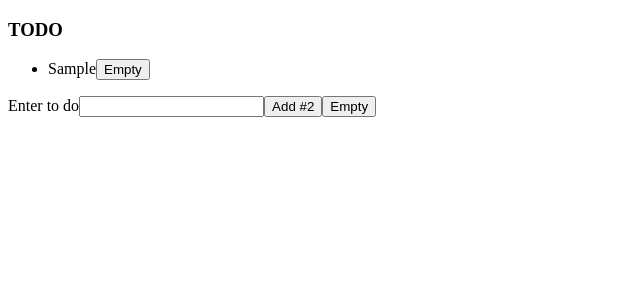
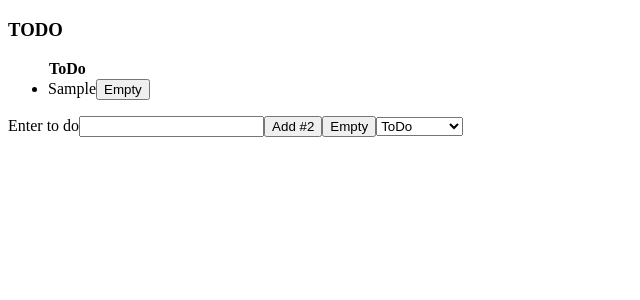
Before and after one commit to abhishtack/todoApp, a React (Create React App) app: page / in a window 1280 px wide. Both pictures are taken after typing "Sample" into the empty fields and a click on the button "Empty". Shown: the top 300 px of the page, without its empty margins (0-640 px from the left). Built offline with nearby package versions, Linux system fonts and the light colour scheme.

Commit message:
Create ProductCategoryRow and CategoryRow classes for showing the associated category with their items

```diff
--- a/src/App.js
+++ b/src/App.js
@@ -1,16 +1,29 @@
 import React from 'react';
 
+/**
+ *
+ *
+ * @class TodoApp
+ * @extends {React.Component}
+ */
 class TodoApp extends React.Component {
     constructor(props) {
         super(props);
         this.state = {
             items: [],
-            text: ''
+            text: '',
+            selectValue: 'ToDo'
         };
     }
 
+    // Set iput value in state
     handleChange = (e) => {
         this.setState({text: e.target.value});
+    }
+
+    // Set dropdown value in state
+    handleChangeDropDown = (e) => {
+        this.setState({selectValue: e.target.value});
     }
 
     // Empty ToDo
@@ -21,10 +34,12 @@ class TodoApp extends React.Component {
     // Add item in ToDo
     handleSubmit = (e) => {
         const text = this.state.text;
+        const selectCategory = this.state.selectValue;
         e.preventDefault();
         if (!text.length) {
             return;
         }
+        // Check existing todo
         const ifExist = (this.state.items.find(item => item.text === text));
         if (ifExist) {
             alert('Exist');
@@ -32,7 +47,8 @@ class TodoApp extends React.Component {
         }
         const newItem = {
             text: text,
-            id: Date.now()
+            id: Date.now(),
+            selectCategory
         };
         this.setState(state => ({
             items: state
@@ -67,26 +83,84 @@ class TodoApp extends React.Component {
                     <button onClick={this.emptyTodo}>
                         Empty
                     </button>
+                    <select value={this.state.selectValue} onChange={this.handleChangeDropDown}>
+                        <option value="ToDO">ToDo</option>
+                        <option value="InProgress">InProgress</option>
+                        <option value="Completed">Completed</option>
+                    </select>
                 </form>
             </div>
         );
     }
 }
 
+/**
+ *
+ *
+ * @class ProductCategoryRow
+ * @extends {React.Component}
+ * It will shows the category as a header
+ */
+class ProductCategoryRow extends React.Component {
+    render() {
+        const category = this.props.category;
+        return (
+            <tr>
+                <th colSpan="2">
+                    {category}
+                </th>
+            </tr>
+        );
+    }
+}
+
+/**
+ *
+ *
+ * @class CategoryRow
+ * @extends {React.Component}
+ * It will contains all the item which belong to category
+ */
+class CategoryRow extends React.Component {
+    render() {
+        const item = this.props.categoryItem;
+        return (
+            <li key={item.id}>{item.text}
+                <button onClick={() => this.props.deleteItem(item.id)}>
+                    Empty
+                </button>
+            </li>
+        );
+    }
+}
+
+/**
+ *
+ *
+ * @class TodoList
+ * @extends {React.Component}
+ */
 class TodoList extends React.Component {
     render() {
+        let prevCategory = null;
+        const rows = [];
+
+        this
+            .props
+            .items
+            .forEach((item) => {
+                if (item.selectCategory !== prevCategory) {
+                    rows.push(<ProductCategoryRow category={item.selectCategory} key={item.selectCategory}/>);
+                }
+                rows.push(<CategoryRow
+                    deleteItem={this.props.deleteItem}
+                    categoryItem={item}
+                    key={item.id}/>);
+                prevCategory = item.selectCategory;
+            });
         return (
             <ul>
-                {this
-                    .props
-                    .items
-                    .map(item => (
-                        <li key={item.id}>{item.text}
-                            <button onClick={() => this.props.deleteItem(item.id)}>
-                                Empty
-                            </button>
-                        </li>
-                    ))}
+                {rows}
             </ul>
         );
     }
```
